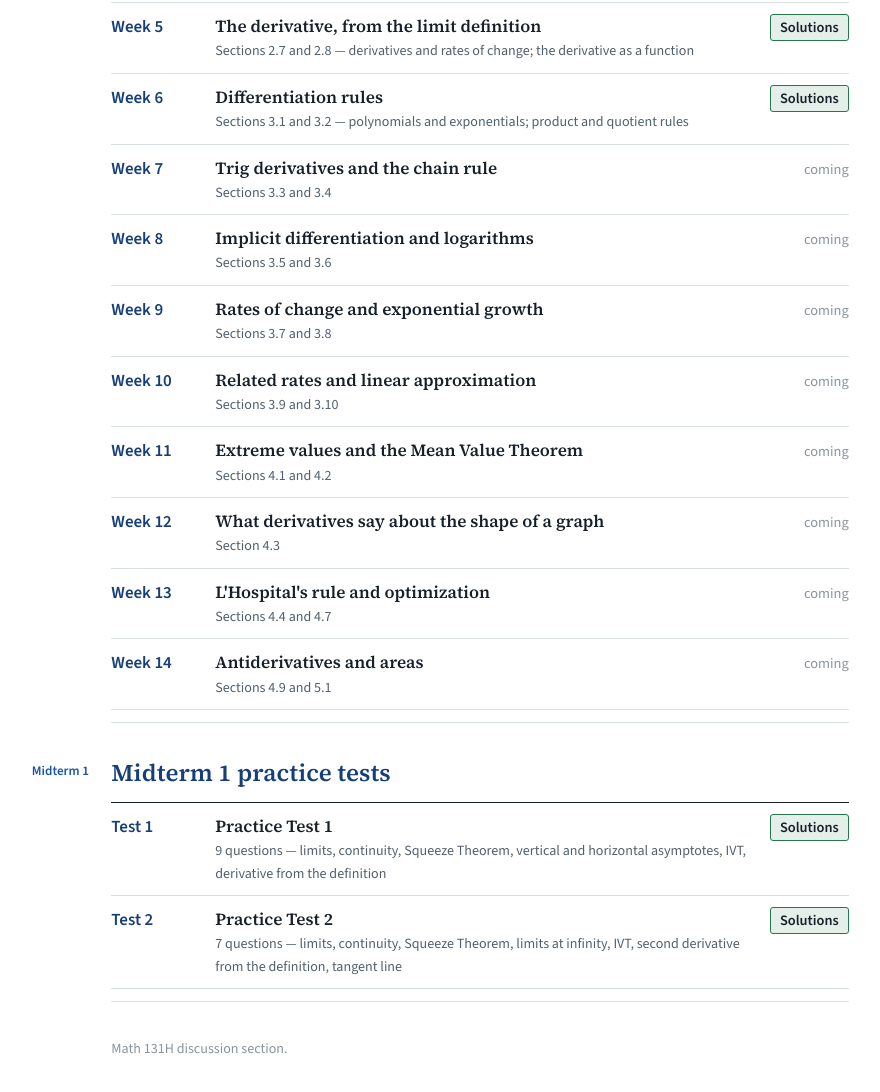
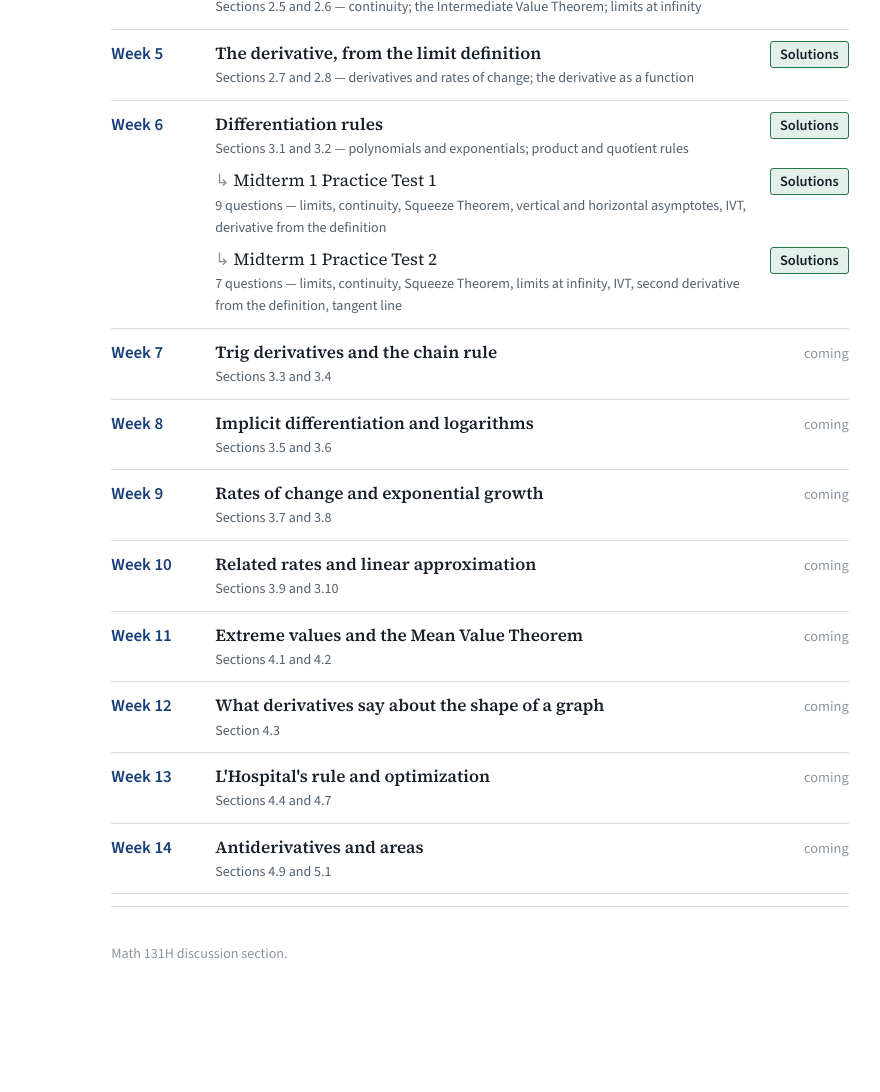
Before and after one commit to yanghangAI/Math131, a plain HTML site: page worksheet_solution/index.html in a window 1280 px wide. Shown: the part 548-1640 px from the top of the page, without its empty margins (236-1116 px from the left). After the commit the page ends 1595 px from the top, so only its background shows below. Drawn offline with nearby package versions, Linux system fonts and the light colour scheme.

Commit message:
List Midterm 1 practice tests under Week 6 in the worksheet index
Co-Authored-By: Claude Opus 5.5 <noreply@anthropic.com>

```diff
--- a/worksheet_solution/index.html
+++ b/worksheet_solution/index.html
@@ -47,6 +47,11 @@ p{margin:.65em 0}
 .weeks .link a{display:inline-block;border:1.5px solid var(--green);background:var(--green-soft);color:var(--ink);border-radius:3px;padding:1px 9px;text-decoration:none}
 .weeks .link a:hover{background:var(--green);color:var(--paper)}
 .weeks .soon{color:var(--ink-3);font-weight:400}
+.weeks li.has-sub{border-bottom:0;padding-bottom:4px}
+.weeks li.sub{padding:3px 0;border-bottom:0}
+.weeks li.sub.last{border-bottom:1px solid var(--rule);padding-bottom:10px}
+.weeks li.sub .topic{font-weight:400}
+.weeks li.sub .topic::before{content:"↳ ";color:var(--ink-3)}
 .foot{margin-top:36px;color:var(--ink-3);font-size:.88rem;font-family:"Source Sans 3",ui-sans-serif,system-ui,sans-serif}
 @media (max-width:760px){
   :root{--lbl:0rem}
@@ -61,7 +66,7 @@ p{margin:.65em 0}
 <header class="top">
   <p class="kicker">Math 131H discussion section, Fall 2026</p>
   <h1>Worksheet solutions</h1>
-  <p class="lede">Worked, interactive solutions to each week's discussion worksheet, plus the midterm practice tests. A week's page appears after we have gone through the worksheet in section.</p>
+  <p class="lede">Worked, interactive solutions to each week's discussion worksheet, plus the midterm practice tests (listed under the week they were handed out). A week's page appears after we have gone through the worksheet in section.</p>
 </header>
 
 <section>
@@ -73,7 +78,9 @@ p{margin:.65em 0}
 <li><span class="wk">Week 3</span><span class="topic">Computing limits, squeezing them, and pinning them down<span class="sec">Sections 2.3 and 2.4 — limit laws; the Squeeze Theorem; the precise definition of a limit</span></span><span class="link"><a href="week3/">Solutions</a></span></li>
 <li><span class="wk">Week 4</span><span class="topic">Continuity, and limits far away<span class="sec">Sections 2.5 and 2.6 — continuity; the Intermediate Value Theorem; limits at infinity</span></span><span class="link"><a href="week4/">Solutions</a></span></li>
 <li><span class="wk">Week 5</span><span class="topic">The derivative, from the limit definition<span class="sec">Sections 2.7 and 2.8 — derivatives and rates of change; the derivative as a function</span></span><span class="link"><a href="week5/">Solutions</a></span></li>
-<li><span class="wk">Week 6</span><span class="topic">Differentiation rules<span class="sec">Sections 3.1 and 3.2 — polynomials and exponentials; product and quotient rules</span></span><span class="link"><a href="week6/">Solutions</a></span></li>
+<li class="has-sub" id="week6"><span class="wk">Week 6</span><span class="topic">Differentiation rules<span class="sec">Sections 3.1 and 3.2 — polynomials and exponentials; product and quotient rules</span></span><span class="link"><a href="week6/">Solutions</a></span></li>
+<li class="sub"><span class="wk"></span><span class="topic">Midterm 1 Practice Test 1<span class="sec">9 questions — limits, continuity, Squeeze Theorem, vertical and horizontal asymptotes, IVT, derivative from the definition</span></span><span class="link"><a href="../midterm_solution/practice1/">Solutions</a></span></li>
+<li class="sub last"><span class="wk"></span><span class="topic">Midterm 1 Practice Test 2<span class="sec">7 questions — limits, continuity, Squeeze Theorem, limits at infinity, IVT, second derivative from the definition, tangent line</span></span><span class="link"><a href="../midterm_solution/practice2/">Solutions</a></span></li>
 <li><span class="wk">Week 7</span><span class="topic">Trig derivatives and the chain rule<span class="sec">Sections 3.3 and 3.4</span></span><span class="link soon">coming</span></li>
 <li><span class="wk">Week 8</span><span class="topic">Implicit differentiation and logarithms<span class="sec">Sections 3.5 and 3.6</span></span><span class="link soon">coming</span></li>
 <li><span class="wk">Week 9</span><span class="topic">Rates of change and exponential growth<span class="sec">Sections 3.7 and 3.8</span></span><span class="link soon">coming</span></li>
@@ -85,14 +92,6 @@ p{margin:.65em 0}
 </ol>
 </section>
 
-<section id="midterm1">
-<div class="lbl">Midterm 1</div>
-<h2>Midterm 1 practice tests</h2>
-<ol class="weeks">
-<li><span class="wk">Test 1</span><span class="topic">Practice Test 1<span class="sec">9 questions — limits, continuity, Squeeze Theorem, vertical and horizontal asymptotes, IVT, derivative from the definition</span></span><span class="link"><a href="../midterm_solution/practice1/">Solutions</a></span></li>
-<li><span class="wk">Test 2</span><span class="topic">Practice Test 2<span class="sec">7 questions — limits, continuity, Squeeze Theorem, limits at infinity, IVT, second derivative from the definition, tangent line</span></span><span class="link"><a href="../midterm_solution/practice2/">Solutions</a></span></li>
-</ol>
-</section>
 
 <p class="foot">Math 131H discussion section.</p>
 </div>
```
Also changed, not shown: midterm_solution/index.html (+3 -3 lines), midterm_solution/practice1/index.html (+1 -1 lines), midterm_solution/practice2/index.html (+1 -1 lines), 1 other file.
